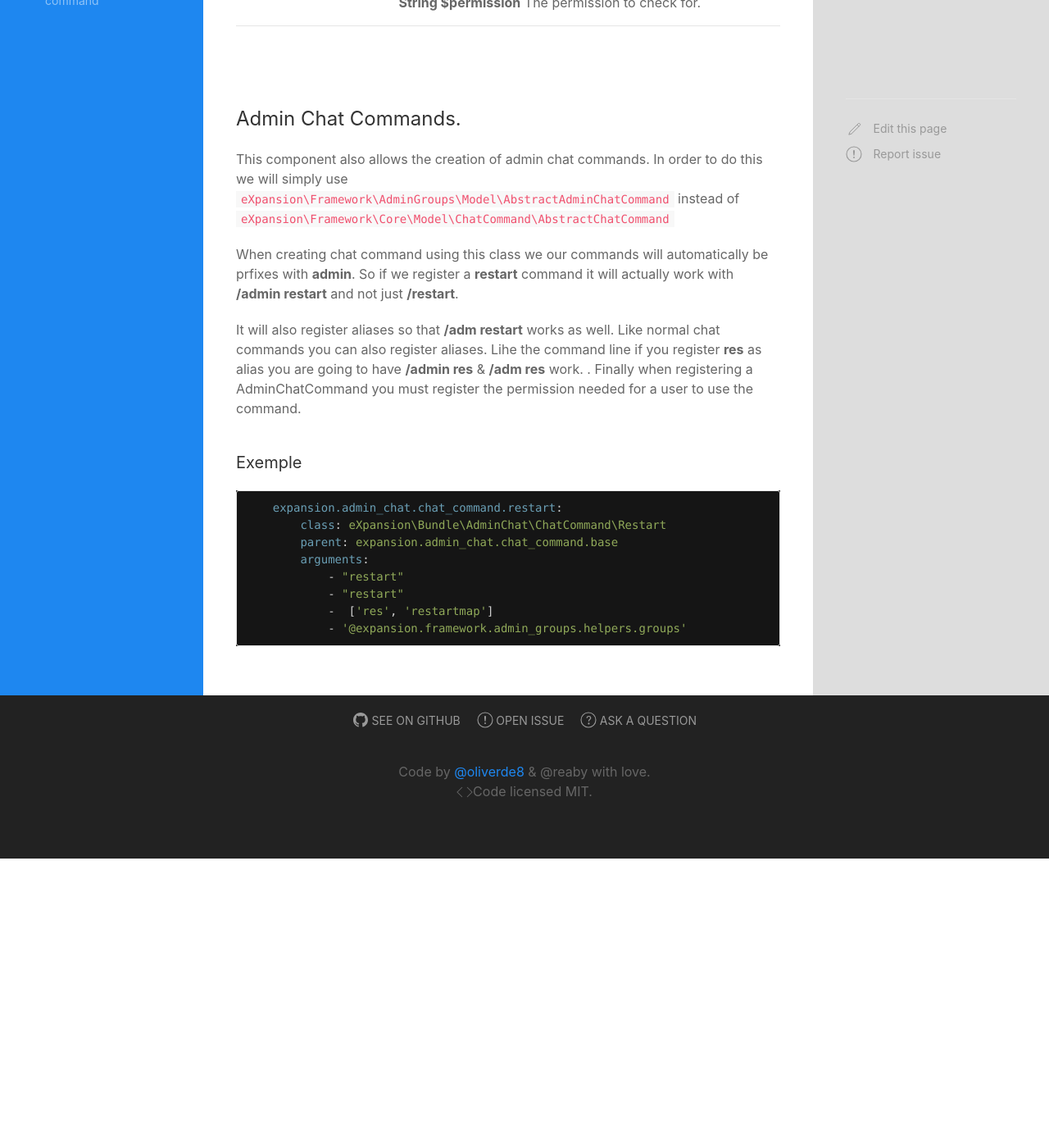
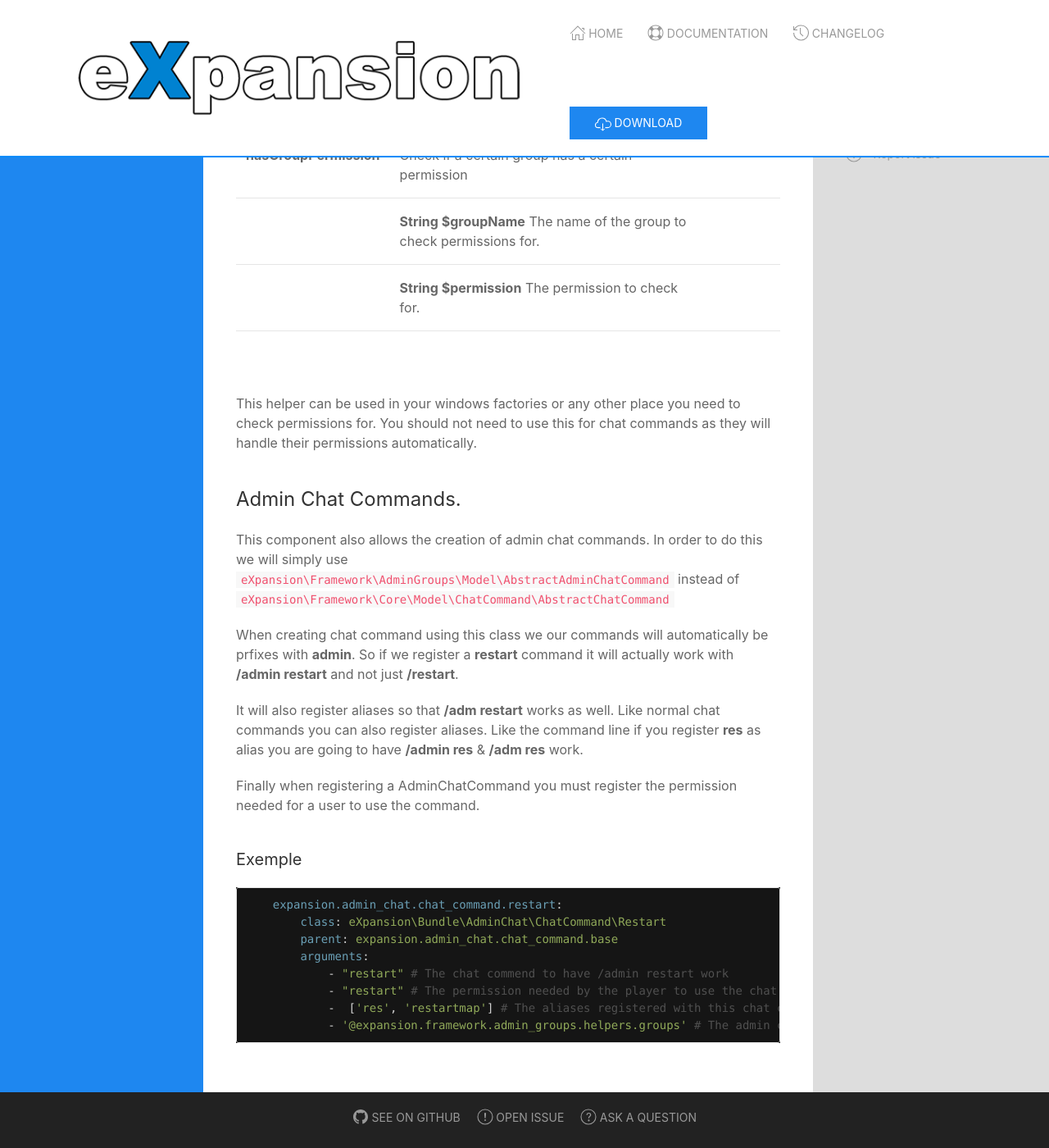
Before and after one commit to ileckfi/eXpansionPluginPack.github.io, a Jekyll site: the page built from docs/services/admingroups.md, in a window 1280 px wide and 1400 px high, scrolled down 1301 px. Shown: the whole window at 82% size. Built offline with Jekyll 4.4.1, drawn with Linux system fonts in a browser that asks for light colours; nearby versions of some CDN libraries; our own code applies the rules of GitHub Pages for plain Markdown files; before the commit the page ends 2348 px from its top, so only the background shows below that; some of the changed text lies outside the part shown.

Commit message:
Added possibility to check for permissions by groups.

````diff
--- a/docs/services/admingroups.md
+++ b/docs/services/admingroups.md
@@ -7,20 +7,19 @@
 The Admin Groups component of eXpansion allows having various admin groups with players in them.
 Each group having different permissions.
 
-There are multiple services forming this component, but as we will see layer a helper service simplifies the usage of the component.
-Making it easy to use.
+There are multiple services forming this component, but as we will see a helper service simplifies
+the usage of the component. Making it easy to use on any of you bundles..
 
 The Admin groups functionality of expansion will place each player in a certain group,
 player that has no privileges will be put in the guest group.
 
-In eXpansion V1 a player could bee in multiple groups, this is no longer possible.
-A player can only be in one Admin group.
+In eXpansion V1 a player could bee in multiple groups, this is no longer possible in eXpansion2.
+A player can only be in one Admin group at a time.
 
 ### Admin Groups Helper
 
 This **service** will allow to check if a player has certain permissions, to which admin group a player belongs,
 and get player groups in order to display widgets for each admin group.
-
 
 * **Service Name** : `expansion.framework.admin_groups.helpers.groups`
 
@@ -33,20 +32,28 @@
 ||
 | **hasPermission**          | Check if a certain player has a certain permission  |
 |                            | **String $login** The login of the user to check the permission for.|
+|                            | **String $permission** The permission to check for.|ser group of.|
+||
+| **hasGroupPermission**     | Check if a certain group has a certain permission  |
+|                            | **String $groupName** The name of the group to check permissions for.|
 |                            | **String $permission** The permission to check for.|
 ||
+
+This helper can be used in your windows factories or any other place you need to check permissions for.
+You should not need to use this for chat commands as they will handle their permissions automatically.
 
 ### Admin Chat Commands.
 
 This component also allows the creation of admin chat commands. In order to do this we will simply use
-`eXpansion\Framework\AdminGroups\Model\AbstractAdminChatCommand` instead of `eXpansion\Framework\Core\Model\ChatCommand\AbstractChatCommand`
+`eXpansion\Framework\AdminGroups\Model\AbstractAdminChatCommand`
+instead of `eXpansion\Framework\Core\Model\ChatCommand\AbstractChatCommand`
 
 When creating chat command using this class we our commands will automatically be prfixes with **admin**.
 So if we register a **restart** command it will actually work with **/admin restart** and not just **/restart**.
 
 It will also register aliases so that **/adm restart** works as well. Like normal chat commands you can also register
-aliases. Lihe the command line if you register **res** as alias you are going to have **/admin res** & **/adm res** work.
-.
+aliases. Like the command line if you register **res** as alias you are going to have **/admin res** & **/adm res** work.
+
 Finally when registering a AdminChatCommand you must register the permission needed for a user to use the command.
 
 #### Exemple
@@ -55,8 +62,8 @@
         class: eXpansion\Bundle\AdminChat\ChatCommand\Restart
         parent: expansion.admin_chat.chat_command.base
         arguments:
-            - "restart"
-            - "restart"
-            -  ['res', 'restartmap']
-            - '@expansion.framework.admin_groups.helpers.groups'
+            - "restart" # The chat commend to have /admin restart work
+            - "restart" # The permission needed by the player to use the chat command.
+            -  ['res', 'restartmap'] # The aliases registered with this chat command.
+            - '@expansion.framework.admin_groups.helpers.groups' # The admin chat commands requires the admin groups helper
 ```
````
Also changed, not shown: docs/Introduction.md (+9 -4 lines).
